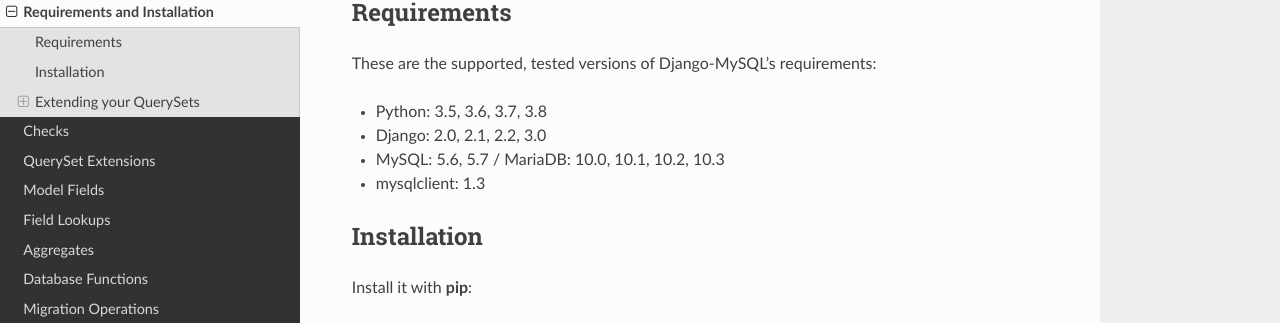
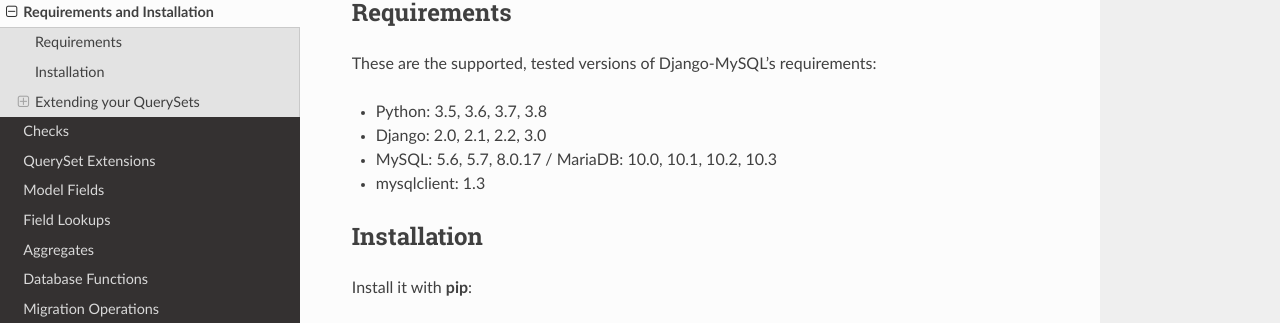
Before and after one commit to adamchainz/django-mysql, a Sphinx documentation site: the page built from docs/installation.rst, in a window 1280 px wide and 900 px high. Shown: the part 164-487 px from the top of the window. Built offline with Sphinx 7.4.7 and the Read the Docs theme 2.0.0, drawn with Linux system fonts in a browser that asks for light colours.

```diff
--- a/docs/installation.rst
+++ b/docs/installation.rst
@@ -9,7 +9,7 @@ These are the supported, tested versions of Django-MySQL's requirements:
 
 * Python: 3.5, 3.6, 3.7, 3.8
 * Django: 2.0, 2.1, 2.2, 3.0
-* MySQL: 5.6, 5.7 / MariaDB: 10.0, 10.1, 10.2, 10.3
+* MySQL: 5.6, 5.7, 8.0.17 / MariaDB: 10.0, 10.1, 10.2, 10.3
 * mysqlclient: 1.3
 
 Installation
```
